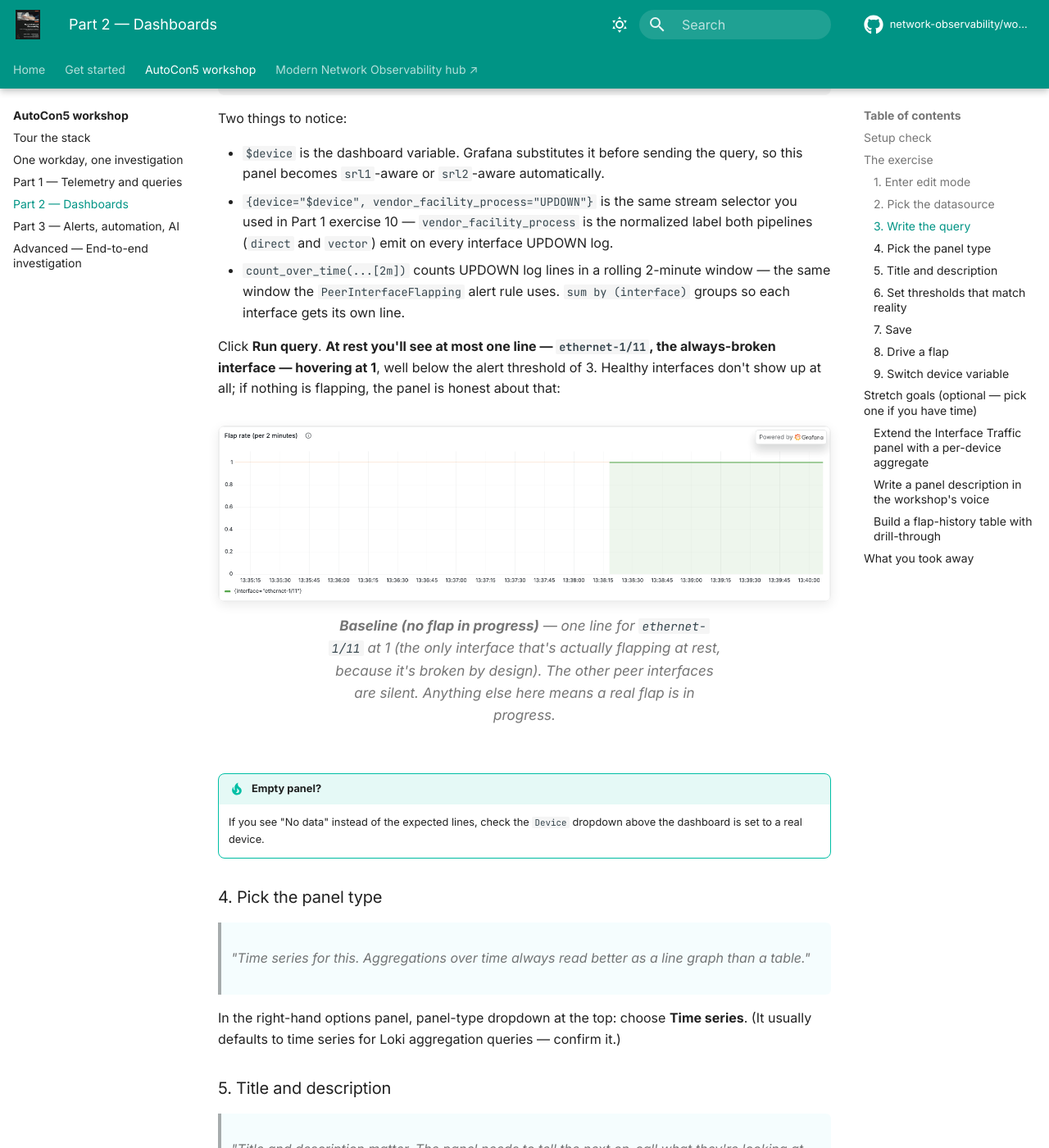
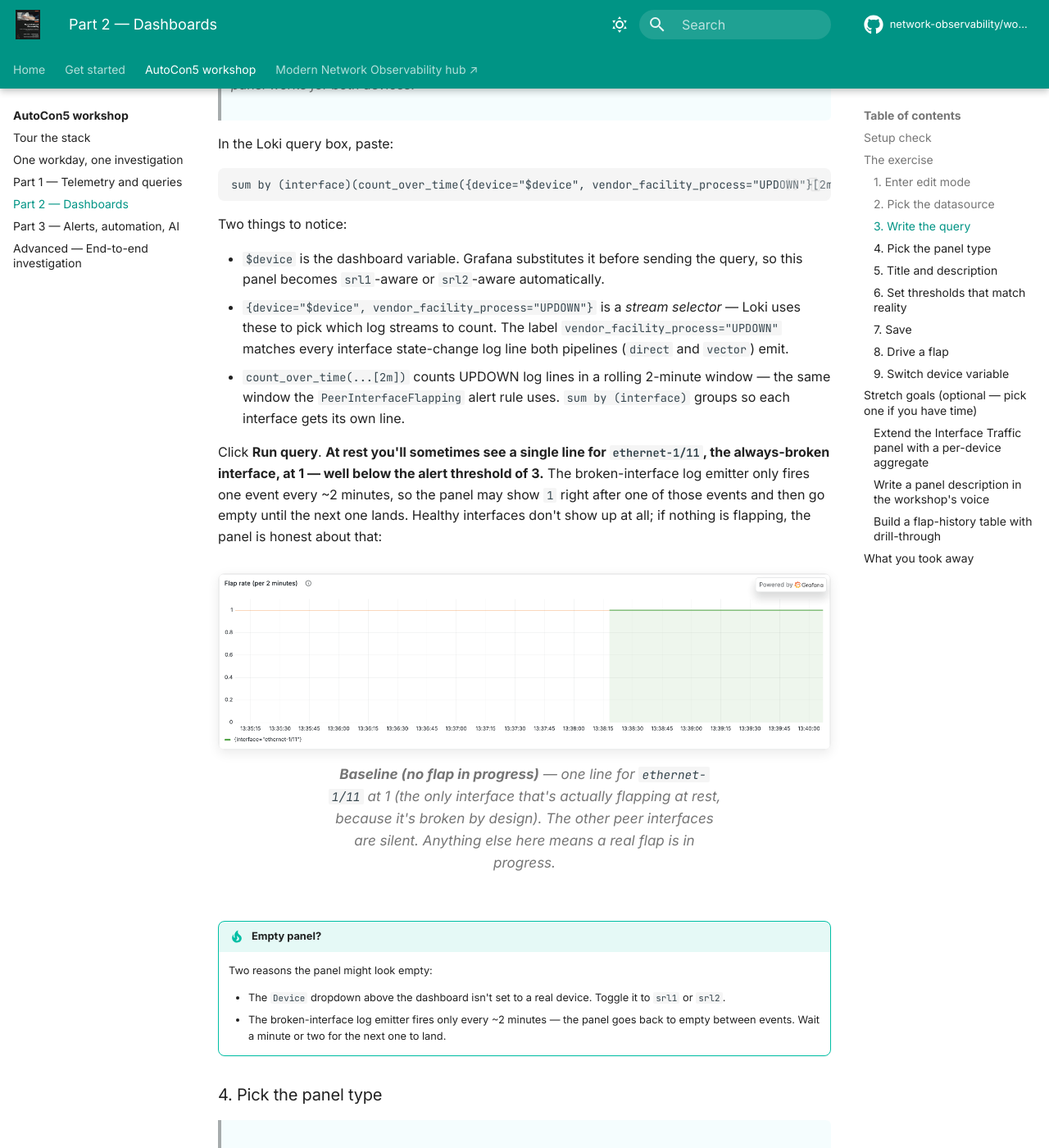
Before and after one commit to network-observability/workshops, an MkDocs documentation site: the page built from docs/workshop/part-2.md, in a window 1280 px wide and 1400 px high, scrolled down 3543 px. Shown: the whole window at 82% size. Built offline with MkDocs 1.6.1 and Material for MkDocs 9.7.7, drawn with Linux system fonts in a browser that asks for light colours; comment, search, counter and statistics services are not loaded; some of the changed text lies outside the part shown.

Commit message:
docs(autocon5): newbie audit fixes for Part 2 dashboards guide
Walked Part 2 in the lab as a fresh student. Ten edits across the
guide, biggest fixes first:

- Fix incorrect senior quote that said "alert is firing when line
  crosses orange" — the alert fires on red (`> 3`), not orange (`1`).
  Both quotes that conflated the two are now consistent with the
  threshold table.
- Explain what `orange` (early heads-up) and `red` (alert firing)
  mean as a column in the threshold table — previously only `red`
  was explained.
- Soften "at rest you'll see one line at 1" — the broken-interface
  emitter fires once every ~2 min, so the panel is empty between
  events. Extend the Empty-panel tip with the timing case.
- Add Tour links for Grafana newbies in Step 1 and stretch goal 3.
- De-jargon two `Part 1 exercise 10` references that assumed prior
  context, and reframe "stream selector" in plain terms.
- Add a UI nav hint to find the Thresholds section.
- Clarify yellow series line vs orange threshold in the during-flap
  screenshot caption.
- Add a 20-min budget heads-up + Tour link to the densest stretch
  goal (flap-history table with drill-through).

```diff
--- a/workshops/autocon5/guides/part-2-dashboards.md
+++ b/workshops/autocon5/guides/part-2-dashboards.md
@@ -87,11 +87,13 @@
 
 You should land in Grafana's panel editor — query box at the bottom, panel preview at the top, options on the right.
 
+> New to Grafana? The [Grafana section of the Tour](../../../docs/workshop/tour.md#grafana-dashboards-and-explore) walks you through the dashboards, the Explore mode, and what the UI is for — keep it open in another tab while you build.
+
 ### 2. Pick the datasource
 
 > *"What datasource? Think about the data shape — flap rate is a count of log events, not a metric Prometheus is scraping for us."*
 
-Choose **`loki`** in the datasource picker. Flap rate is a *log-derived metric*, not a Prometheus counter — same pattern you saw in Part 1 exercise 10.
+Choose **`loki`** in the datasource picker. Flap rate is a *log-derived metric* — Loki counts log lines, not Prometheus samples. (Part 1 exercise 10 walks the same pattern if you want a refresher.)
 
 ### 3. Write the query
 
@@ -106,10 +108,10 @@
 Two things to notice:
 
 - `$device` is the dashboard variable. Grafana substitutes it before sending the query, so this panel becomes `srl1`-aware or `srl2`-aware automatically.
-- `{device="$device", vendor_facility_process="UPDOWN"}` is the same stream selector you used in Part 1 exercise 10 — `vendor_facility_process` is the normalized label both pipelines (`direct` and `vector`) emit on every interface UPDOWN log.
+- `{device="$device", vendor_facility_process="UPDOWN"}` is a *stream selector* — Loki uses these to pick which log streams to count. The label `vendor_facility_process="UPDOWN"` matches every interface state-change log line both pipelines (`direct` and `vector`) emit.
 - `count_over_time(...[2m])` counts UPDOWN log lines in a rolling 2-minute window — the same window the `PeerInterfaceFlapping` alert rule uses. `sum by (interface)` groups so each interface gets its own line.
 
-Click **Run query**. **At rest you'll see at most one line — `ethernet-1/11`, the always-broken interface — hovering at 1**, well below the alert threshold of 3. Healthy interfaces don't show up at all; if nothing is flapping, the panel is honest about that:
+Click **Run query**. **At rest you'll sometimes see a single line for `ethernet-1/11`, the always-broken interface, at 1 — well below the alert threshold of 3.** The broken-interface log emitter only fires one event every ~2 minutes, so the panel may show `1` right after one of those events and then go empty until the next one lands. Healthy interfaces don't show up at all; if nothing is flapping, the panel is honest about that:
 
 <figure class="section-preview" markdown>
 
@@ -122,7 +124,10 @@
 
 !!! tip "Empty panel?"
 
-    If you see "No data" instead of the expected lines, check the `Device` dropdown above the dashboard is set to a real device.
+    Two reasons the panel might look empty:
+
+    - The `Device` dropdown above the dashboard isn't set to a real device. Toggle it to `srl1` or `srl2`.
+    - The broken-interface log emitter fires only every ~2 minutes — the panel goes back to empty between events. Wait a minute or two for the next one to land.
 
 ### 4. Pick the panel type
 
@@ -147,17 +152,17 @@
 
 The `PeerInterfaceFlapping` alert fires when `count_over_time({vendor_facility_process="UPDOWN"}[2m]) > 3`. Mirror that on the panel so the threshold line *is* the alert condition:
 
-In the right-hand options, scroll to **Thresholds**. Set:
+In the right-hand options pane, scroll down to find the **Thresholds** section — it's usually about eight sections down, past Panel options, Tooltip, Legend, Axis, and Graph styles. Set:
 
-| Color | Value |
-|-------|-------|
-| Green | base (default — keep it) |
-| Orange | `1` |
-| Red | `3` |
+| Color | Value | What it means |
+|-------|-------|---------------|
+| Green | base (default — keep it) | "everything's quiet" |
+| Orange | `1` | "early heads-up — at least one interface logged a state change in the last 2 minutes" |
+| Red | `3` | "alert firing — the `PeerInterfaceFlapping` rule's `> 3` condition has been crossed" |
 
 Then under **Graph styles** → **Show thresholds**, pick `As lines`. **You should now see two horizontal lines on the panel preview — orange at 1, red at 3.** A flap rate above the red line means an alert is firing.
 
-> Your senior glances over. *"Thresholds matching the alert rule? Good. When the line crosses the orange one, the alert is firing. The panel should make the alert visible, not duplicate it."*
+> Your senior glances over. *"Thresholds matching the alert rule? Good. When the line crosses the orange one, an interface just logged a state change — that's your early heads-up. When it crosses the red one, the alert is firing and someone's pager goes off. The panel makes both moments visible without a separate alerts pane."*
 
 ### 7. Save
 
@@ -180,7 +185,7 @@
 ![Flap rate panel during a flap](../../../docs/assets/screenshots/flap-rate-flapping-light.png#only-light){ .screenshot loading=lazy }
 ![Flap rate panel during a flap](../../../docs/assets/screenshots/flap-rate-flapping-dark.png#only-dark){ .screenshot loading=lazy }
 
-<figcaption><strong>During a flap (~2 min in)</strong> — green line is <code>ethernet-1/1</code>, climbing fast past the orange threshold (1) and through the red threshold (3) on its way to 16+. You may also see a faint yellow line for <code>ethernet-1/11</code> at 1–2 — the broken-interface log emitter is stochastic at ~1 event / 2 min, so it isn't always in the rolling window. Either way, the flapped interface is the obvious anomaly against an otherwise quiet panel.</figcaption>
+<figcaption><strong>During a flap (~2 min in)</strong> — green line is <code>ethernet-1/1</code>, climbing fast past the orange threshold (1) and through the red threshold (3) on its way to 16+. You may also see a faint yellow series line for <code>ethernet-1/11</code> at 1–2 (that's the Grafana-assigned color for that interface, not a threshold) — the broken-interface log emitter is stochastic at ~1 event / 2 min, so it isn't always in the rolling window. Either way, the flapped interface is the obvious anomaly against an otherwise quiet panel.</figcaption>
 
 </figure>
 
@@ -192,7 +197,7 @@
 - **Between cycles 1 and 2**: the line **plateaus** around `25` rather than dropping. The rolling 2-minute window still contains the events from cycle 1's down phase — they haven't aged out yet.
 - **Cycle 2 around t+120s**: cycle 2's down-phase events stack onto the still-in-window events from cycle 1, so the count climbs higher — typically `40–60`. The plateau-then-climb shape is what real flap-rate dashboards look like during an active flap.
 
-> Your senior taps the screen. *"Watch the orange line — that's where the alert is starting to fire. Watch the red line — that's where someone's pager goes off. The panel makes both moments visible without a separate alerts pane."*
+> Your senior taps the screen. *"Watch the orange line — that's the early heads-up, an interface just logged a state change. Watch the red line — that's where someone's pager goes off because the alert rule fired. The panel makes both moments visible without a separate alerts pane."*
 
 **Stop and notice.** This is the same query pattern that drives the `PeerInterfaceFlapping` alert in Part 3. The panel isn't decoration — it's a visual representation of the rule that's about to fire. When the on-call gets paged, this panel is what they look at first.
 
@@ -242,6 +247,8 @@
 > Your senior leans back in. *"Time-series tells you the shape. A table tells you the list — which device, which interface, how many flaps, click here to investigate. Build the second one. Make the device column a link into Device Health so a click takes you straight to the right view."*
 
 You're adding a second panel: a table that summarises flap activity per device + interface over the last hour, with the **device** column as a clickable link into the **Device Health** dashboard, preserving the time window.
+
+This is the densest stretch goal — budget ~20 minutes if you're new to Grafana table panels, transformations, and data links. The [Grafana section of the Tour](../../../docs/workshop/tour.md#grafana-dashboards-and-explore) is a good companion tab while you work through it.
 
 #### 1. Add the panel
 
```
